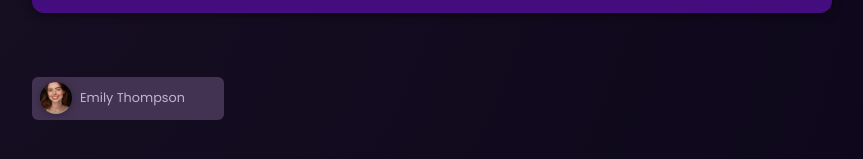
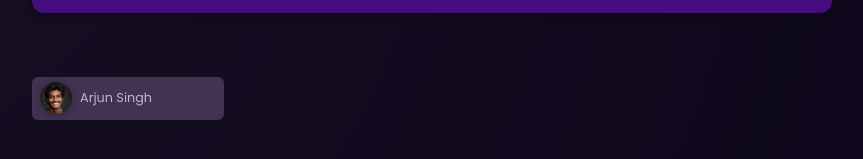
Before and after one commit to Devansh27112001/angular-zero-to-hero, an Angular app in the folder 01-starting-project/: page / in a window 1280 px wide. Shown: the part 195-354 px from the top of the page, without its empty margins (208-1071 px from the left). Built offline with nearby package versions, Linux system fonts and the light colour scheme.

Commit message:
Using signals

```diff
--- a/01-starting-project/src/app/user/user.component.html
+++ b/01-starting-project/src/app/user/user.component.html
@@ -1,9 +1,6 @@
 <div>
-  <button>
-    <img
-      [alt]="'User Image of ' + selectedUser.name"
-      [src]="'assets/users/' + selectedUser.avatar"
-    />
-    <span>{{ selectedUser.name }}</span>
+  <button (click)="onSelectUser()">
+    <img [alt]="'User Image of ' + selectedUser().name" [src]="imagePath" />
+    <span>{{ selectedUser().name }}</span>
   </button>
 </div>
--- a/01-starting-project/src/app/user/user.component.ts
+++ b/01-starting-project/src/app/user/user.component.ts
@@ -1,4 +1,4 @@
-import { Component } from '@angular/core';
+import { Component, signal } from '@angular/core';
 import { DUMMY_USERS } from '../utility/users';
 @Component({
   selector: 'app-user',
@@ -8,5 +8,18 @@ import { DUMMY_USERS } from '../utility/users';
   styleUrl: './user.component.css',
 })
 export class UserComponent {
-  selectedUser = DUMMY_USERS[Math.floor(Math.random() * DUMMY_USERS.length)];
+  private getRandomIndex(): number {
+    return Math.floor(Math.random() * DUMMY_USERS.length);
+  }
+
+  selectedUser = signal(DUMMY_USERS[this.getRandomIndex()]);
+
+  get imagePath(): string {
+    return 'assets/users/' + this.selectedUser().avatar;
+  }
+
+  onSelectUser() {
+    this.selectedUser.set(DUMMY_USERS[this.getRandomIndex()]);
+    console.log('click');
+  }
 }
```
